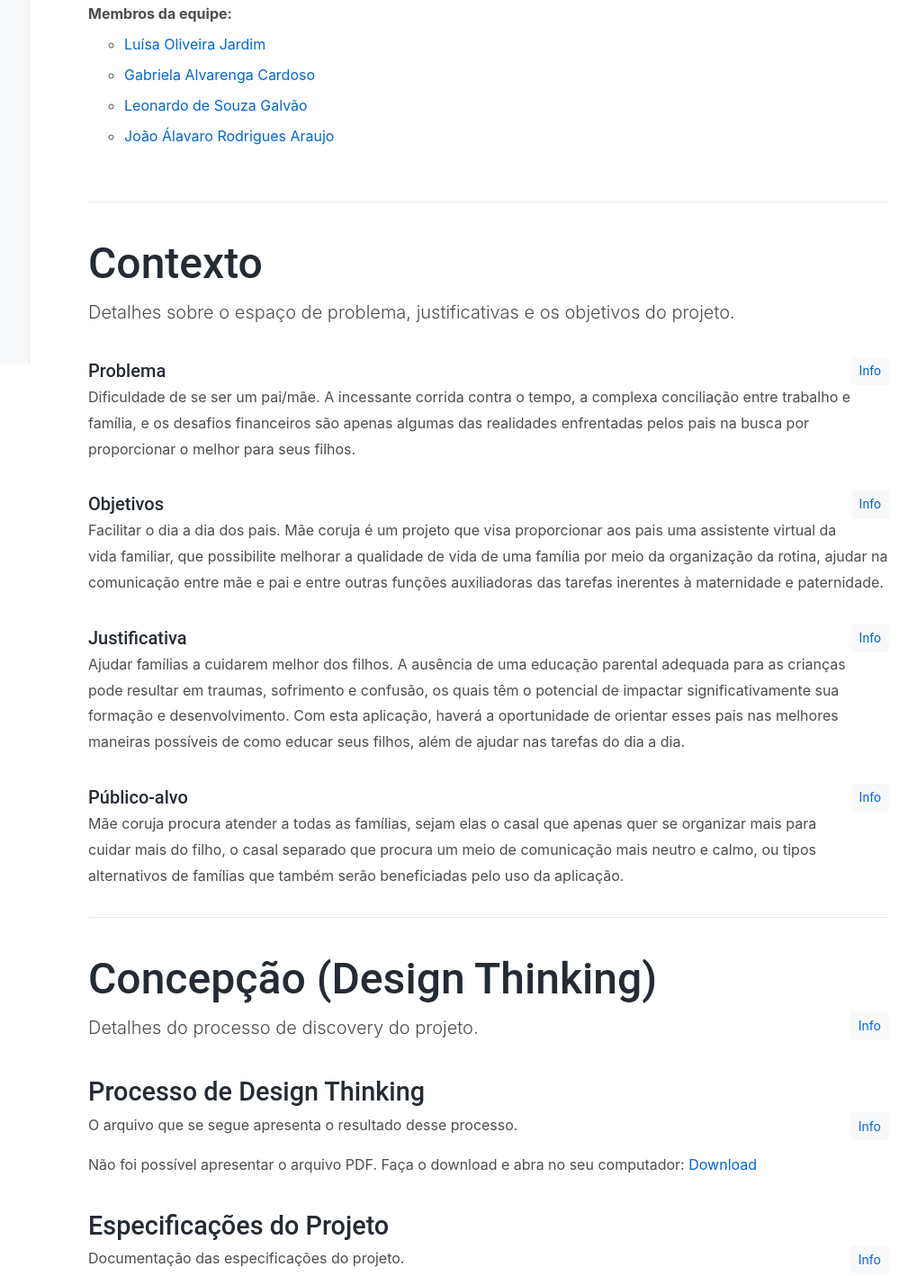
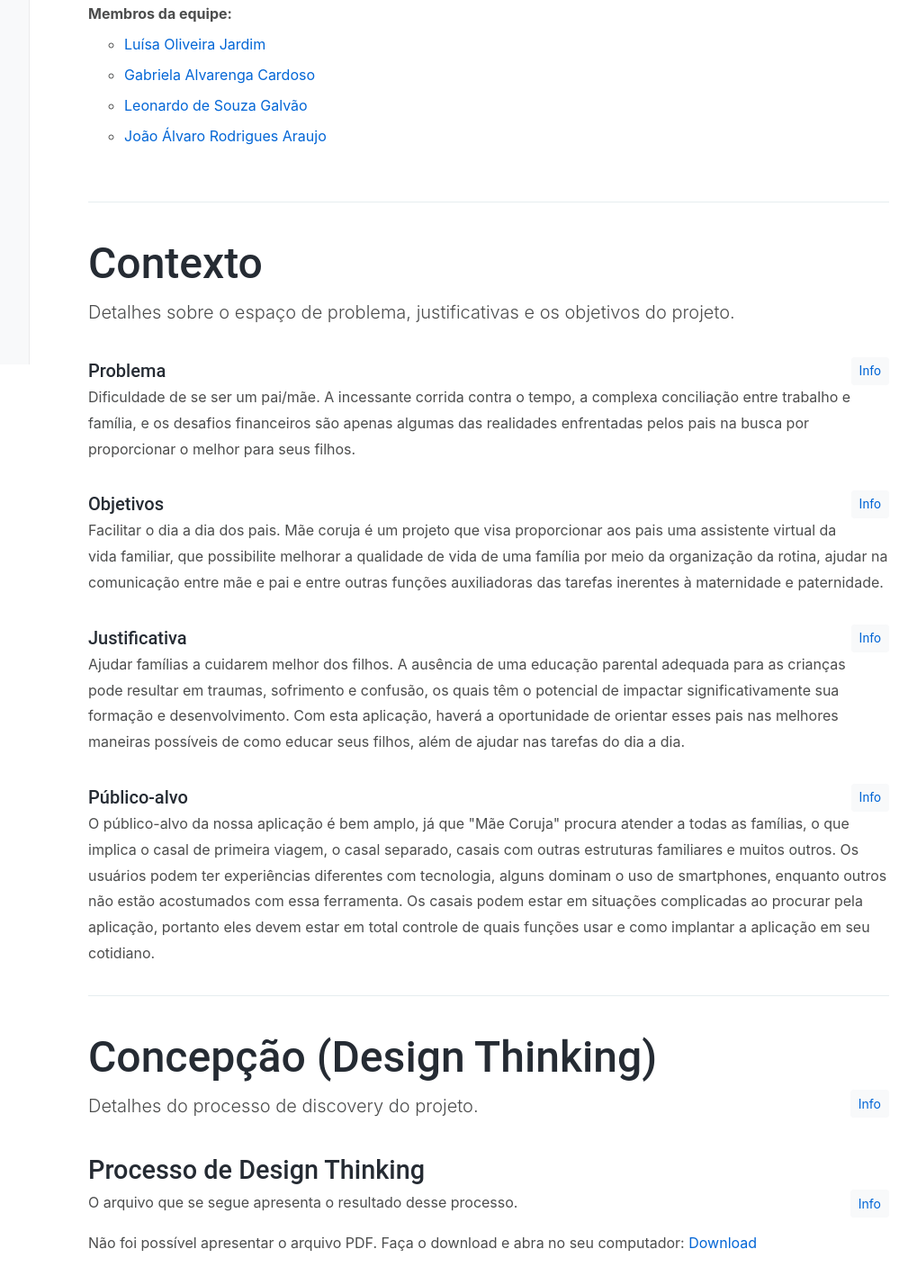
Before and after one commit to ICEI-PUC-Minas-PPLES-TI/plf-es-2024-1-ti1-0385100-falta-de-educacao-parental, a plain HTML site: page docs/index.html in a window 1280 px wide. Shown: the part 395-1813 px from the top of the page at 90% size, without its empty margins (227-1246 px from the left). Drawn offline with Linux system fonts and the light colour scheme.

Commit message:
Update index.html

```diff
--- a/docs/index.html
+++ b/docs/index.html
@@ -110,7 +110,7 @@
                         <li><a href="https://github.com/luisajardim">Luísa Oliveira Jardim</a></li>
                         <li><a href="https://github.com/gabialvarenga">Gabriela Alvarenga Cardoso</a></li>
                         <li><a href="https://github.com/LeonardodeSouzaGalvao">Leonardo de Souza Galvão</a></li>
-                        <li><a href="https://github.com/jalv21">João Álavaro Rodrigues Araujo</a></li>
+                        <li><a href="https://github.com/jalv21">João Álvaro Rodrigues Araujo</a></li>
                       </ul>
                     </li>
                   </ul>
@@ -190,9 +190,7 @@
                 Adicione informações sobre o público-alvo por meio de uma descrição textual, ou diagramas de personas,
                 mapa de stakeholders, ou como o grupo achar mais conveniente.
               </div>
-              <p>Mãe coruja procura atender a todas as famílias, sejam elas o casal que apenas quer se organizar mais
-                para cuidar mais do filho, o casal separado que procura um meio de comunicação mais neutro e calmo, ou
-                tipos alternativos de famílias que também serão beneficiadas pelo uso da aplicação.</p>
+              <p>O público-alvo da nossa aplicação é bem amplo, já que "Mãe Coruja" procura atender a todas as famílias, o que implica o casal de primeira viagem, o casal separado, casais com outras estruturas familiares e muitos outros. Os usuários podem ter experiências diferentes com tecnologia, alguns dominam o uso de smartphones, enquanto outros não estão acostumados com essa ferramenta. Os casais podem estar em situações complicadas ao procurar pela aplicação, portanto eles devem estar em total controle de quais funções usar e como implantar a aplicação em seu cotidiano.</p>
             </section>
 
           </section>
@@ -553,7 +551,7 @@
                 <p>Apresente o quadro de gerenciamento do time (Kanban), seu formato e as experiências na utilização
                   dessa ferramenta (GitHub Projects) </p>
               </div>
-              <p><a href="https://github.com/orgs/ICEI-PUC-Minas-PPLES-TI/projects/377/views/1">KanBan</a> <br>*Scrum master: <br> *Product owner: <br> *Desenvolvedores: <br>Luísa Oliveira Jardim <br>Leonardo de Souza Galvão <br> Gabriela Alvarenga Cardoso <br>João Álavaro Rodrigues Araujo<br> *Documentação: <br>Leonardo de Souza Galvão <br> Gabriela Alvarenga Cardoso</p>
+              <p><a href="https://github.com/orgs/ICEI-PUC-Minas-PPLES-TI/projects/377/views/1">KanBan</a> <br>*Scrum master: <br> *Product owner: <br> *Desenvolvedores: <br>Luísa Oliveira Jardim <br>Leonardo de Souza Galvão <br> Gabriela Alvarenga Cardoso <br>João Álvaro Rodrigues Araujo<br> *Documentação: <br>Leonardo de Souza Galvão <br> Gabriela Alvarenga Cardoso</p>
             </section>
 
 
```
